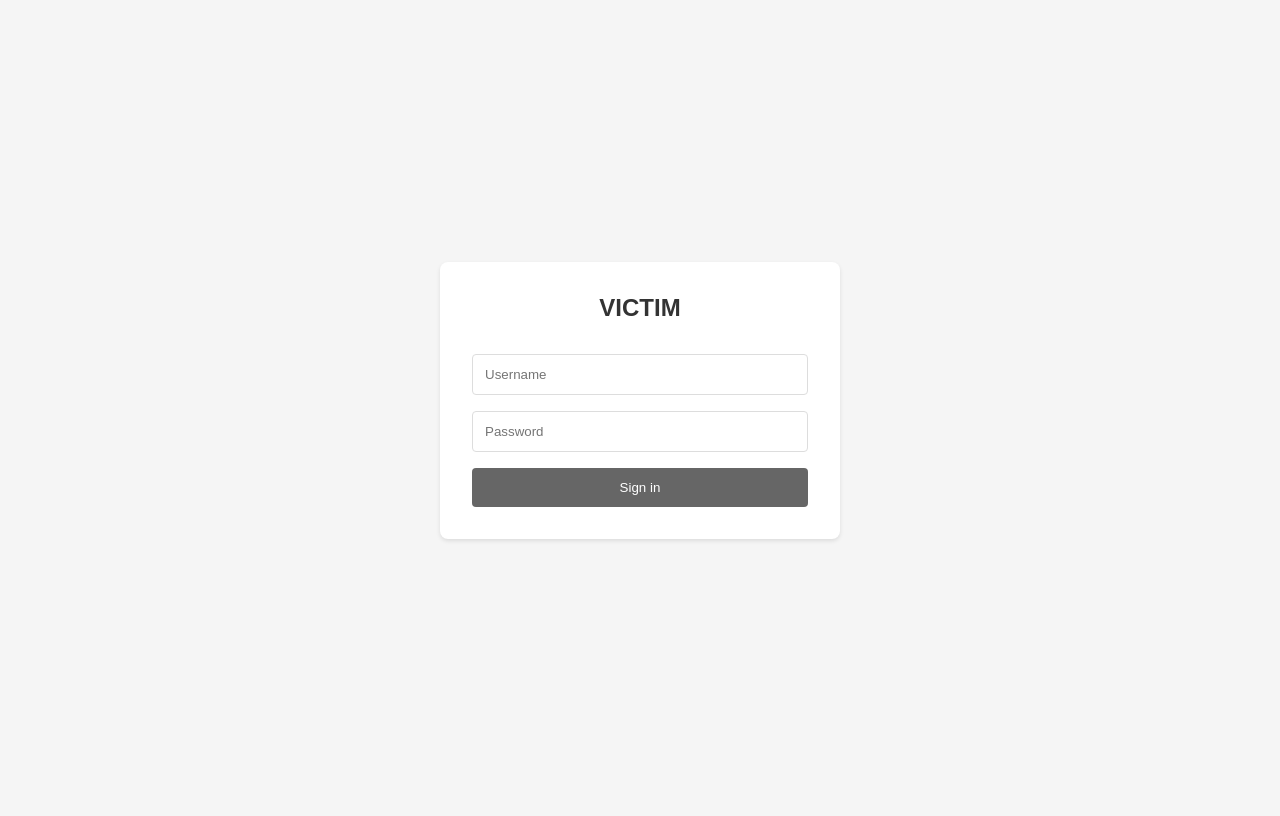
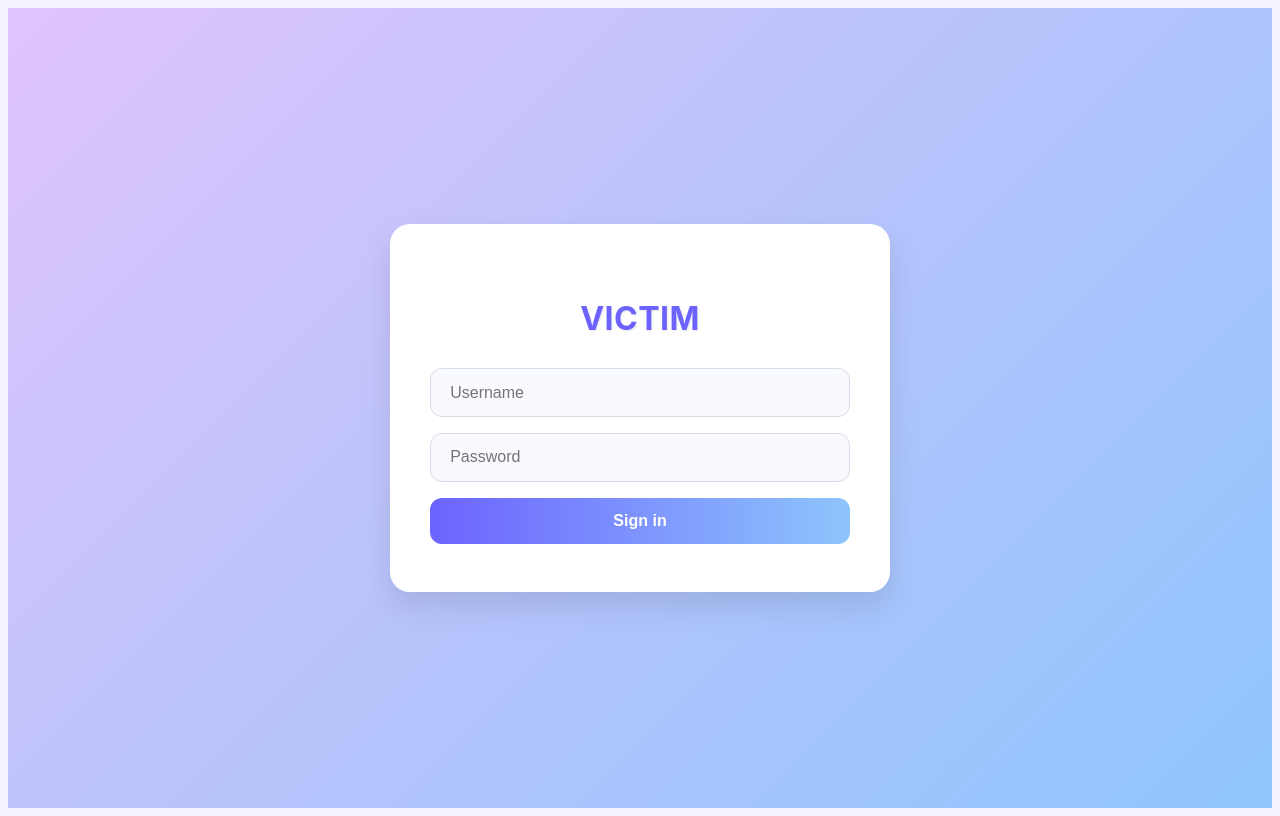
Before and after one commit to yuhano/DeepDetector, a Flask app: page / in a window 1280 px wide. Before the commit the page ends 541 px from the top, so only its background shows below. Run offline with Flask 3, Linux system fonts and the light colour scheme.

Commit message:
웹디자인 변경

```diff
--- a/templates/victim.html
+++ b/templates/victim.html
@@ -5,106 +5,88 @@
     <meta name="viewport" content="width=device-width, initial-scale=1.0">
     <title>Login</title>
     <style>
-        * {
-            margin: 0;
-            padding: 0;
-            box-sizing: border-box;
-        }
-
         body {
-            font-family: Arial, sans-serif;
-            background-color: #f5f5f5;
+            font-family: 'Inter', sans-serif;
+            background-color: #f5f3ff;
+            color: #2d2d2d;
+            line-height: 1.6;
+            font-size: 16px;
         }
 
         /* Login Page Styles */
         .login-container {
-            width: 100%;
-            height: 100vh;
             display: flex;
             justify-content: center;
             align-items: center;
+            height: 100vh;
+            background: linear-gradient(135deg, #e0c3fc, #8ec5fc);
         }
 
         .login-card {
-            background: white;
-            padding: 2rem;
-            border-radius: 8px;
-            box-shadow: 0 2px 4px rgba(0, 0, 0, 0.1);
-            width: 100%;
-            max-width: 400px;
+            background: #ffffff;
+            padding: 3rem 2.5rem;
+            border-radius: 20px;
+            box-shadow: 0 15px 30px rgba(0, 0, 0, 0.1);
+            max-width: 420px;
+            width: 90%;
+            text-align: center;
+            animation: fadeIn 0.5s ease;
+        }
+
+        @keyframes fadeIn {
+            from {
+                opacity: 0;
+            }
+            to {
+                opacity: 1;
+            }
         }
 
         .login-title {
-            text-align: center;
-            margin-bottom: 2rem;
-            font-size: 1.5rem;
-            color: #333;
+            font-size: 2rem;
+            font-weight: 700;
+            margin-bottom: 1.5rem;
+            color: #6c63ff;
+            letter-spacing: 0.5px;
+            text-shadow: 1px 1px 2px rgba(0, 0, 0, 0.1);
         }
 
         .login-form input {
             width: 100%;
-            padding: 0.75rem;
+            padding: 0.9rem 1.2rem;
             margin-bottom: 1rem;
-            border: 1px solid #ddd;
-            border-radius: 4px;
+            border: 1px solid #d9dce7;
+            border-radius: 12px;
+            font-size: 1rem;
+            background-color: #f8faff;
+            color: #3b3b3b;
+            transition: all 0.3s ease;
+            box-sizing: border-box;
+        }
+
+        .login-form input:focus {
+            border-color: #8ec5fc;
+            background-color: #ffffff;
+            box-shadow: 0 0 8px rgba(142, 197, 252, 0.4);
+            outline: none;
         }
 
         .login-btn {
             width: 100%;
-            padding: 0.75rem;
-            background-color: #666;
-            color: white;
+            padding: 0.9rem 1.2rem;
+            background: linear-gradient(90deg, #6c63ff, #8ec5fc);
+            color: #ffffff;
+            font-size: 1rem;
+            font-weight: 600;
             border: none;
-            border-radius: 4px;
+            border-radius: 12px;
             cursor: pointer;
+            transition: transform 0.3s ease, box-shadow 0.3s ease;
         }
 
         .login-btn:hover {
-            background-color: #555;
-        }
-
-        /* Dashboard Page Styles */
-        .dashboard {
-            padding: 2rem;
-        }
-
-        .dashboard-title {
-            margin-bottom: 2rem;
-            color: #333;
-        }
-
-        .log-table {
-            width: 100%;
-            background: white;
-            border-radius: 8px;
-            overflow: hidden;
-            box-shadow: 0 2px 4px rgba(0, 0, 0, 0.1);
-        }
-
-        .log-table table {
-            width: 100%;
-            border-collapse: collapse;
-        }
-
-        .log-table th,
-        .log-table td {
-            padding: 1rem;
-            text-align: left;
-            border-bottom: 1px solid #eee;
-        }
-
-        .log-table th {
-            background-color: #f8f8f8;
-            font-weight: bold;
-            color: #666;
-        }
-
-        .log-table tr:nth-child(even) {
-            background-color: #fafafa;
-        }
-
-        .log-table tr:hover {
-            background-color: #f5f5f5;
+            transform: translateY(-3px);
+            box-shadow: 0 8px 20px rgba(142, 197, 252, 0.3);
         }
     </style>
 </head>
```
